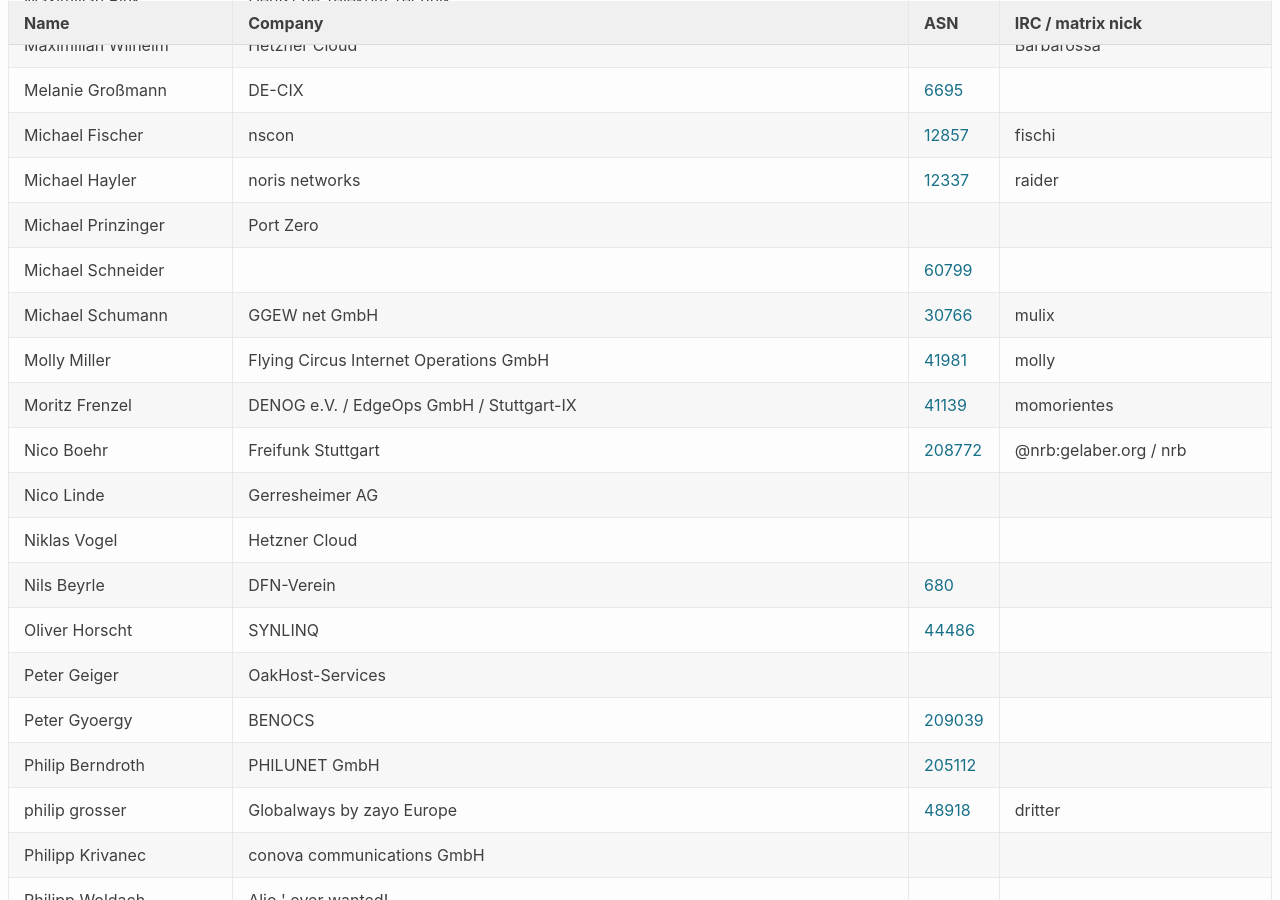
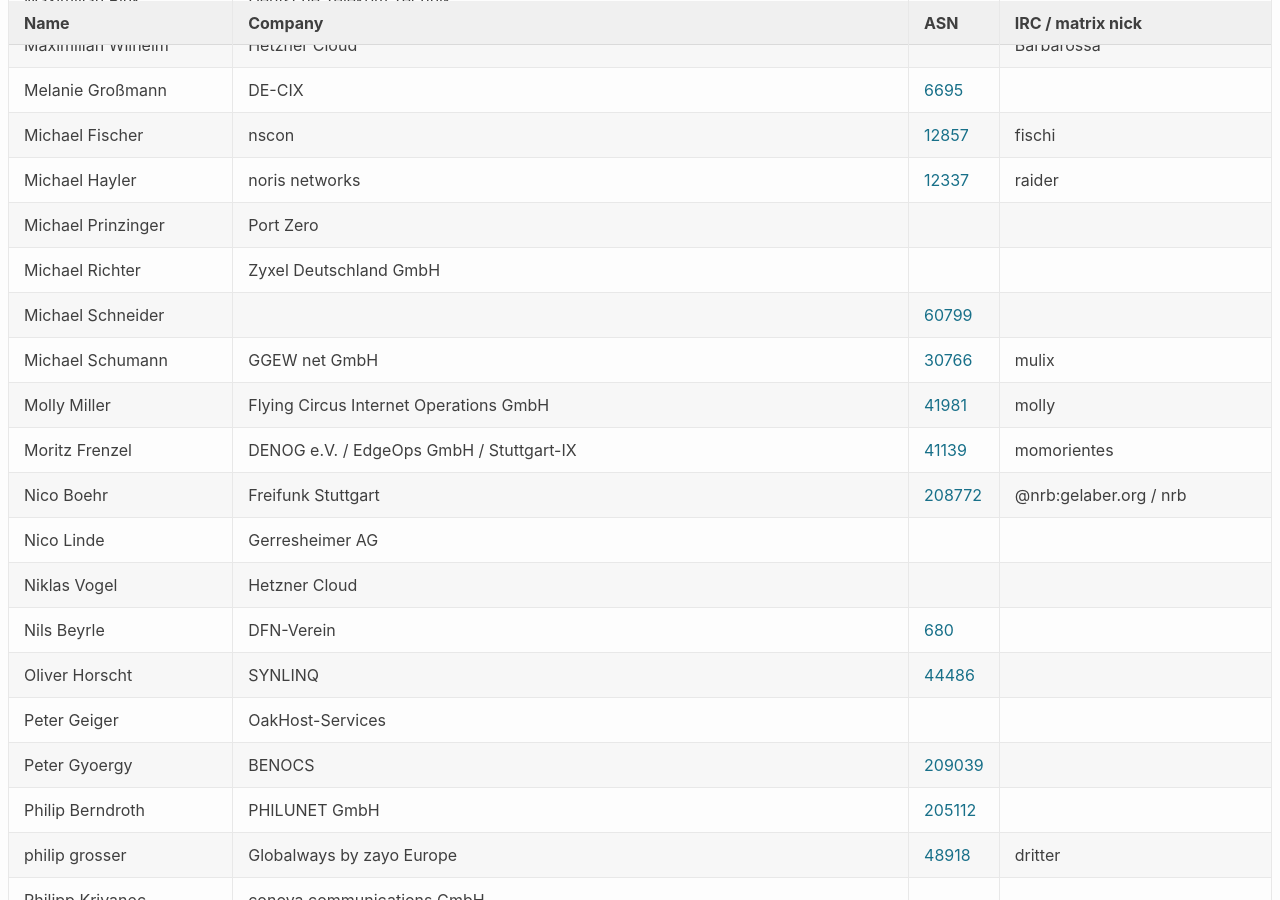
Before and after one commit to denog/pretix-attendeelist, a Jekyll site: the page built from denog17/index.markdown, in a window 1280 px wide and 900 px high, scrolled down 3373 px. Built offline with Jekyll 4.4.1, drawn with Linux system fonts in a browser that asks for light colours.

Commit message:
Latest data: Wed Jun 11 11:47:52 UTC 2025

```diff
--- a/_data/attendees_denog17_onsite.json
+++ b/_data/attendees_denog17_onsite.json
@@ -456,6 +456,12 @@
     "asn": null
   },
   {
+    "name": "Michael Richter",
+    "company": "Zyxel Deutschland GmbH",
+    "irc": null,
+    "asn": null
+  },
+  {
     "name": "Michael Schneider",
     "company": null,
     "irc": null,
```
